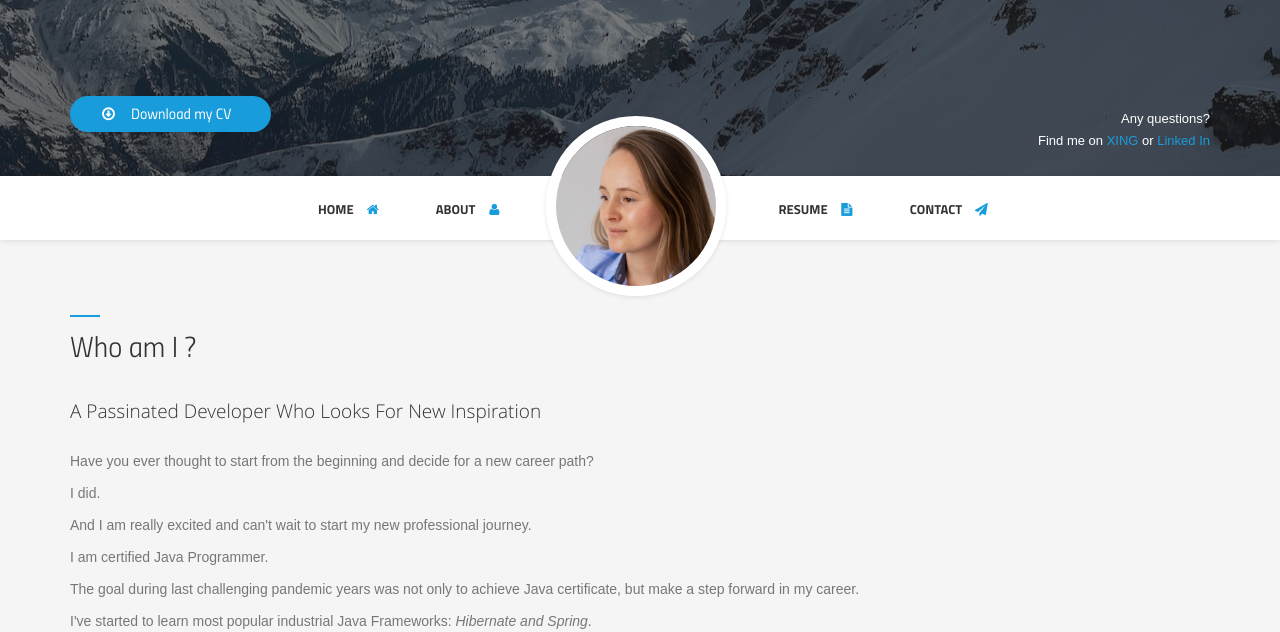
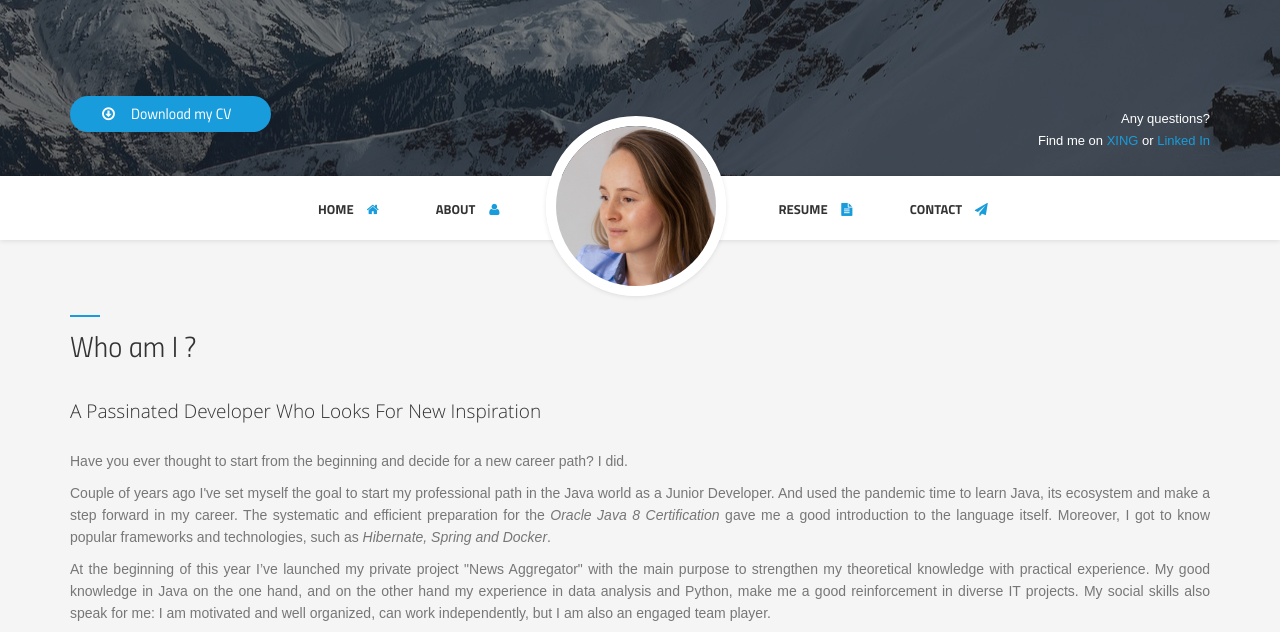
Before and after one commit to asiday/asiday.github.io, a plain HTML site: page index.html in a window 1280 px wide. Shown: the part 168-800 px from the top of the page. Drawn offline with Linux system fonts and the light colour scheme.

Commit message:
In process

```diff
--- a/index.html
+++ b/index.html
@@ -128,26 +128,19 @@
                     </div>
 
                     <h5 class="lead mt-40">A Passinated Developer Who Looks For New Inspiration</h5>
-
-                    <p>
-                        Have you ever thought to start from the beginning and decide for a new career path?</p>
-                    <p>
-                        I did.
+                    <p>Have you ever thought to start from the beginning and decide for a new career path? I did. </p>
+                    <p align="justify">Couple of years ago I've set myself the goal to start my professional path in the Java world as a Junior Developer.
+                        And used the pandemic time to learn Java, its ecosystem and make a step forward in my career.
+                        The systematic and efficient preparation for the <em> Oracle Java 8 Certification</em> gave me a good introduction to the language itself.
+                        Moreover, I got to know popular frameworks and technologies, such as <em>Hibernate, Spring and Docker</em>.
                     </p>
-                    <p>
-                        And I am really excited and can't wait to start my new professional journey.
-                    </p>
-                    <p>
-                        I am certified Java Programmer.
-                    </p>
-                    <p>
-                        The goal during last challenging pandemic years was not only to achieve Java certificate, but make a step forward in my career.
-                    </p>
-                    <p>
-                        I've started to learn most popular industrial Java Frameworks: <em>Hibernate and Spring</em>.
-                    </p>
-                    <p>
-                        My greatest strength is willingness to learn, great planning skills and teamwork, which enables me to achieve most challenge business goals together with you.
+                    <p align="justify">
+                        At the beginning of this year I’ve launched my private project "News Aggregator" with the main purpose
+                        to strengthen my theoretical knowledge with practical experience.
+                        My good knowledge in Java on the one hand, and on the other hand my experience in data analysis and Python,
+                        make me a good reinforcement in diverse IT projects.
+                        My social skills also speak for me: I am motivated and well organized, can work independently,
+                        but I am also an engaged team player.
                     </p>
 
                 </div>
```
